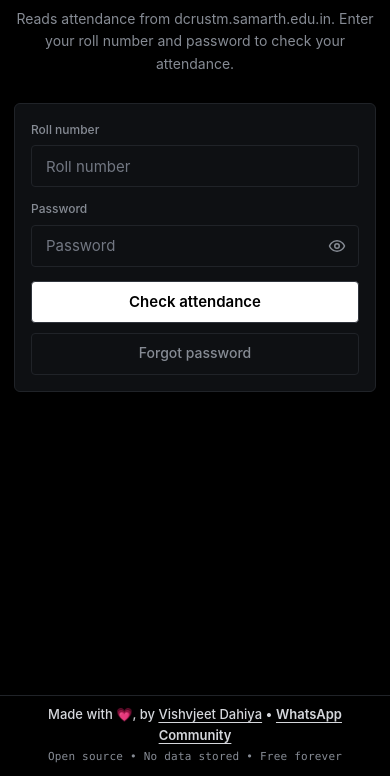
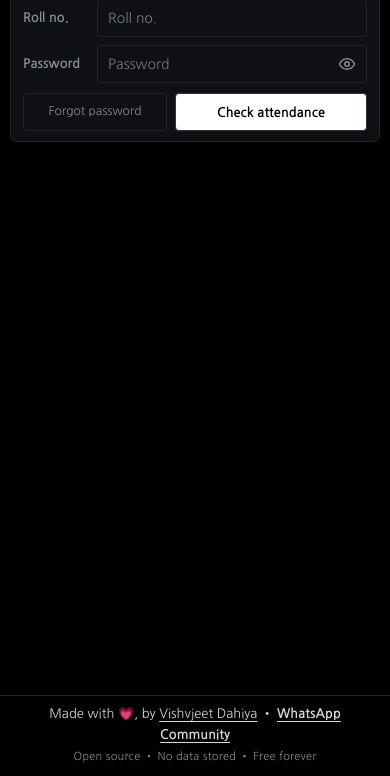
Before and after one commit to Vishvjeetdahiya/DCRUST, a plain HTML site: page index.html in a window 390 px wide. Shown: the part 68-844 px from the top of the page. Drawn offline with Linux system fonts and the light colour scheme.

Commit message:
feat(ui): optimize mobile layout, inline inputs, and switch font to Nanum Gothic

```diff
--- a/index.html
+++ b/index.html
@@ -9,6 +9,9 @@
 <title>DCRUSTM Attendance</title>
 <meta name="description" content="Check your DCRUSTM attendance from dcrustm.samarth.edu.in. Enter your roll number and password to view class-wise attendance.">
 <meta name="theme-color" content="#000000" id="meta-theme-color">
+<link rel="preconnect" href="https://fonts.googleapis.com">
+<link rel="preconnect" href="https://fonts.gstatic.com" crossorigin>
+<link href="https://fonts.googleapis.com/css2?family=Nanum+Gothic:wght@400;700;800&display=swap" rel="stylesheet">
 <script src="./config.js"></script>
 <script>
 (function() {
@@ -40,8 +43,8 @@
   --footer-bg: rgba(0, 0, 0, 0.95);
   --details-bg: #060708;
   --shadow: rgba(0, 0, 0, 0.6);
-  --sans: -apple-system, BlinkMacSystemFont, "Segoe UI", system-ui, sans-serif;
-  --mono: ui-monospace, "SF Mono", "Cascadia Code", Menlo, monospace;
+  --sans: 'Nanum Gothic', sans-serif;
+  --mono: 'Nanum Gothic', sans-serif;
 }
 
 [data-theme="light"] {
@@ -72,10 +75,12 @@ html {
   -webkit-text-size-adjust: 100%;
   background: var(--bg);
 }
+html, body, button, input, select, textarea {
+  font-family: 'Nanum Gothic', sans-serif;
+}
 body {
   background: var(--bg);
   color: var(--text);
-  font-family: var(--sans);
   font-size: 15px;
   line-height: 1.6;
   margin: 0;
@@ -91,7 +96,7 @@ body {
   box-sizing: border-box;
 }
 @media (max-width: 520px) {
-  .wrap { padding: 20px 14px max(85px, calc(70px + env(safe-area-inset-bottom, 16px))); }
+  .wrap { padding: 12px 10px max(75px, calc(65px + env(safe-area-inset-bottom, 16px))); }
 }
 header {
   display: flex;
@@ -127,8 +132,14 @@ header {
   flex: 1;
 }
 @media (max-width: 520px) {
+  header { margin-bottom: 8px; }
+  .header-bar { margin-bottom: 0; }
   .site-title {
-    font-size: 24px;
+    font-size: 21px;
+  }
+  .theme-toggle, .header-spacer {
+    width: 32px;
+    height: 32px;
   }
 }
 .theme-toggle {
@@ -161,14 +172,6 @@ header {
 :root .icon-moon { display: none; }
 [data-theme="light"] .icon-sun { display: none; }
 [data-theme="light"] .icon-moon { display: block; }
-.intro {
-  color: var(--text-dim);
-  max-width: 52ch;
-  margin: 0 auto 28px auto;
-  font-size: 14px;
-  line-height: 1.6;
-  text-align: center;
-}
 #form {
   background: var(--surface);
   border: 1px solid var(--border);
@@ -177,13 +180,6 @@ header {
   margin-bottom: 24px;
   box-shadow: 0 4px 20px var(--shadow);
   transition: border-color 0.2s ease, box-shadow 0.2s ease;
-}
-@media (max-width: 520px) {
-  #form {
-    padding: 16px;
-    margin-bottom: 18px;
-    border-radius: 6px;
-  }
 }
 .form-inputs {
   display: flex;
@@ -317,13 +313,68 @@ button[type="submit"]:disabled {
   cursor: not-allowed;
 }
 @media (max-width: 520px) {
+  #form {
+    padding: 10px 12px;
+    margin-bottom: 12px;
+    border-radius: 6px;
+  }
+  .form-inputs {
+    gap: 8px;
+  }
+  .field {
+    flex-direction: row;
+    align-items: center;
+    gap: 8px;
+  }
+  .field-label {
+    margin-bottom: 0;
+    width: 66px;
+    min-width: 66px;
+    font-size: 13px;
+    font-weight: 700;
+    color: var(--text-dim);
+    flex-shrink: 0;
+  }
+  .field .form-input,
+  .field .pw-wrap {
+    flex: 1 1 auto;
+    min-width: 0;
+  }
+  .form-input {
+    height: 38px;
+    font-size: 14px;
+    padding: 0 10px;
+  }
+  .pw-wrap .form-input {
+    padding-right: 40px;
+  }
+  .pw-toggle {
+    width: 36px;
+  }
   .form-btn-row {
-    flex-direction: column-reverse;
-    gap: 10px;
-  }
-  .btn-forgot,
+    flex-direction: row;
+    gap: 8px;
+    margin-top: 10px;
+  }
+  .btn-forgot {
+    flex: 1;
+    min-width: 0;
+    height: 38px;
+    font-size: 12px;
+    padding: 0 8px;
+    text-align: center;
+    white-space: nowrap;
+    overflow: hidden;
+    text-overflow: ellipsis;
+  }
   button[type="submit"] {
-    width: 100%;
+    flex: 1.35;
+    min-width: 0;
+    height: 38px;
+    font-size: 13px;
+    font-weight: 700;
+    padding: 0 10px;
+    white-space: nowrap;
   }
 }
 #err {
@@ -341,6 +392,16 @@ button[type="submit"]:disabled {
 }
 #res {
   margin-top: 32px;
+}
+@media (max-width: 520px) {
+  #err {
+    margin-top: 10px;
+    padding: 8px 12px;
+    font-size: 12.5px;
+  }
+  #res {
+    margin-top: 14px;
+  }
 }
 .sem-bar {
   display: flex;
@@ -437,12 +498,14 @@ button[type="submit"]:disabled {
 }
 @media (max-width: 520px) {
   .sem-bar {
-    padding: 8px 12px;
+    padding: 6px 10px;
     gap: 8px;
+    margin-bottom: 10px;
   }
   .sem-select {
     font-size: 12px;
-    padding: 6px 26px 6px 10px;
+    padding: 5px 22px 5px 8px;
+    height: 32px;
   }
 }
 .summary {
@@ -888,7 +951,7 @@ footer.fixed-footer {
   tbody {
     display: flex !important;
     flex-direction: column !important;
-    gap: 10px !important;
+    gap: 8px !important;
     width: 100% !important;
   }
   .course-row {
@@ -898,11 +961,11 @@ footer.fixed-footer {
       "course pct"
       "pal    rem"
       "status status" !important;
-    gap: 8px 10px !important;
+    gap: 6px 8px !important;
     background: var(--surface) !important;
     border: 1px solid var(--border) !important;
     border-radius: 6px !important;
-    padding: 12px 14px !important;
+    padding: 10px 12px !important;
     box-sizing: border-box !important;
     width: 100% !important;
     min-width: 0 !important;
@@ -1333,13 +1396,11 @@ footer.fixed-footer {
     </div>
   </header>
 
-  <p class="intro">Reads attendance from dcrustm.samarth.edu.in. Enter your roll number and password to check your attendance.</p>
-
   <form id="form" novalidate>
     <div class="form-inputs">
       <div class="field">
-        <label for="u" class="field-label">Roll number</label>
-        <input class="form-input" type="text" id="u" name="username" placeholder="Roll number" autocomplete="username" spellcheck="false" required>
+        <label for="u" class="field-label">Roll no.</label>
+        <input class="form-input" type="text" id="u" name="username" placeholder="Roll no." autocomplete="username" spellcheck="false" required>
       </div>
       <div class="field">
         <label for="p" class="field-label">Password</label>
@@ -1985,7 +2046,7 @@ footer.fixed-footer {
       var username = document.getElementById('u').value.trim();
       var password = document.getElementById('p').value;
       if (!username || !password) {
-        showErr('enter roll number and password');
+        showErr('enter roll no. and password');
         return;
       }
       clearErr();
```
